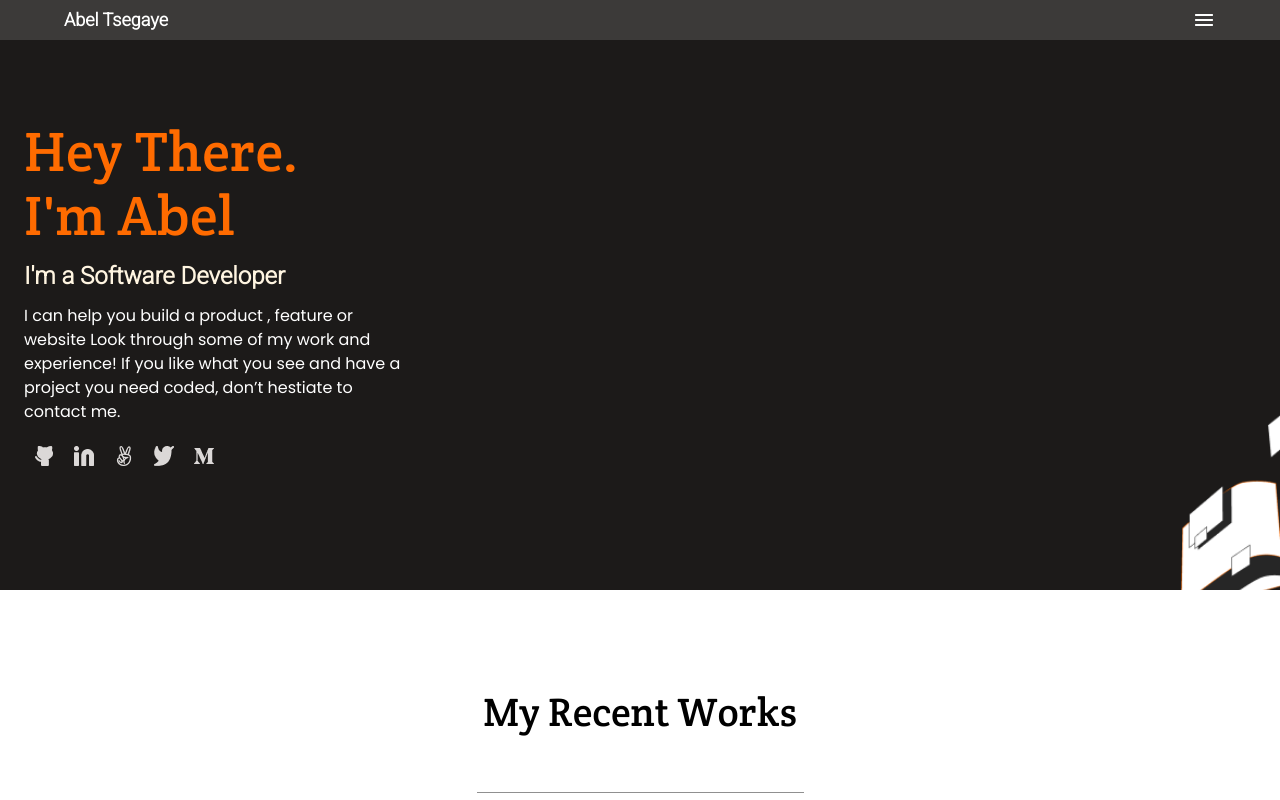
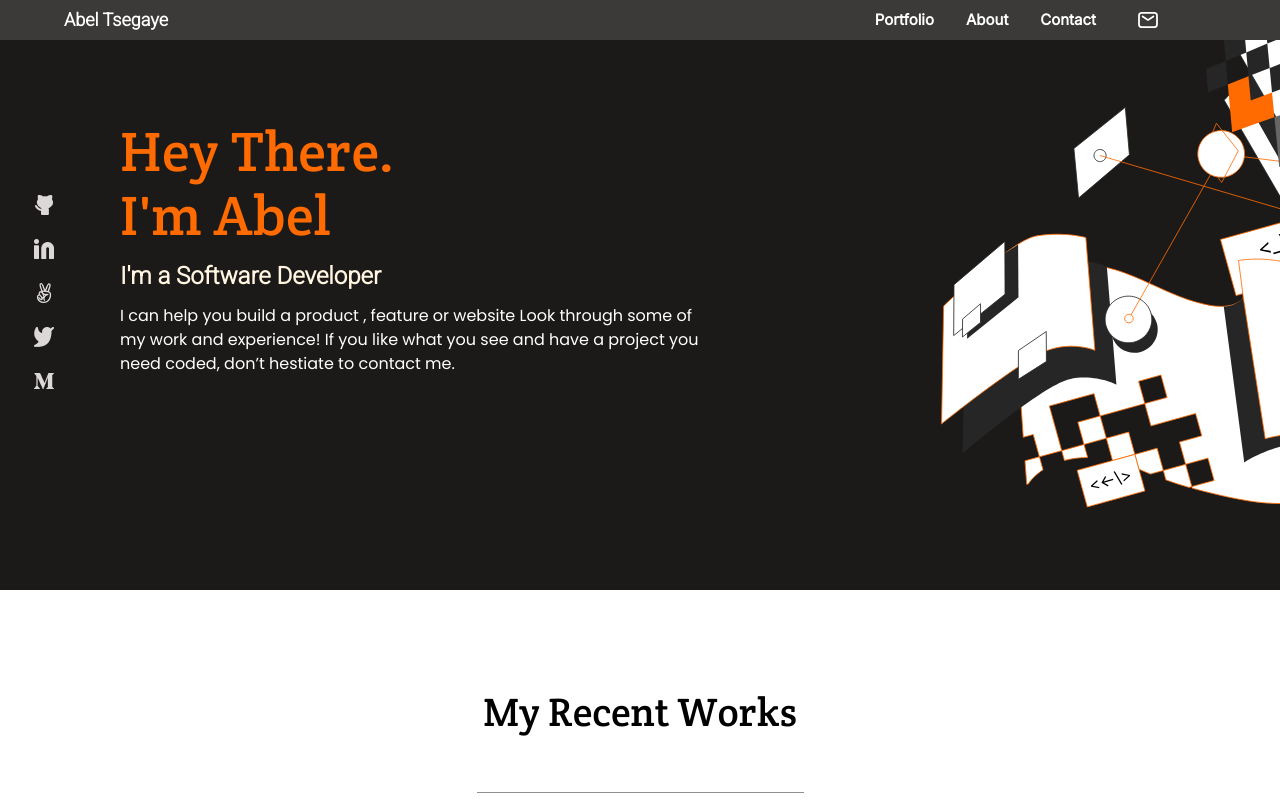
Before and after one commit to abeltsew/portfolio, a plain HTML site: page index.html in a window 1280 px wide. Shown: the top 800 px of the page. Drawn offline with Linux system fonts and the light colour scheme.

Commit message:
Added header Desktop Style

```diff
--- a/index.html
+++ b/index.html
@@ -15,18 +15,28 @@
           <a class="logo" href="#">Abel Tsegaye</a>
         </logo>
         <img class="mobileMenu" src="images\IconMenu.png" alt="Menu" />
+        <ul class="desktopMenu">
+          <li class="desktopLink">Portfolio</li>
+          <li class="desktopLink">About</li>
+          <li class="desktopLink">Contact</li>
+          <li class="desktopLink">
+            <img class="mail" src="/images/Mail.svg" alt="Mail" />
+          </li>
+        </ul>
       </nav>
     </header>
 
     <!-- Headline -->
     <section class="headline">
-      <h1>Hey There.<br />I'm Abel</h1>
-      <h2>I'm a Software Developer</h2>
-      <p>
-        I can help you build a product , feature or website Look through some of
-        my work and experience! If you like what you see and have a project you
-        need coded, don’t hestiate to contact me.
-      </p>
+      <div class="headerText">
+        <h1>Hey There.<br />I'm Abel</h1>
+        <h2 class="headelineSub">I'm a Software Developer</h2>
+        <p class="headlineDesc">
+          I can help you build a product , feature or website Look through some
+          of my work and experience! If you like what you see and have a project
+          you need coded, don’t hestiate to contact me.
+        </p>
+      </div>
       <ul class="socials">
         <li>
           <a class="linkIcon" href="https://github.com/abeltsew/">
--- a/style.css
+++ b/style.css
@@ -62,7 +62,7 @@ body {
   margin-bottom: 0.75rem;
 }
 
-.headline > h2 {
+.headelineSub {
   margin-left: 1.5rem;
   margin-right: 1.5rem;
   font-family: "Roboto", serif;
@@ -74,7 +74,7 @@ body {
   color: #fff5e1;
 }
 
-.headline > p {
+.headlineDesc {
   font-family: "Poppins", serif;
   font-style: normal;
   font-weight: 400;
@@ -109,12 +109,6 @@ body {
   z-index: 1;
   width: 10rem;
   bottom: 0%;
-}
-
-@media (min-width: 768px) {
-  .headline > p {
-    width: 30%;
-  }
 }
 
 .work {
@@ -480,3 +474,68 @@ footer {
   height: 4.5rem;
   border-top: solid 2px #dfe1e6;
 }
+
+.desktopMenu {
+  display: none;
+}
+
+@media (min-width: 768px) {
+  .mobileMenu {
+    display: none;
+  }
+
+  .desktopMenu {
+    display: flex;
+    justify-content: space-around;
+    align-items: center;
+    gap: 2rem;
+    list-style: none;
+    padding-right: 3rem;
+  }
+
+  .desktopLink {
+    font-family: "Inter", serif;
+    font-style: normal;
+    font-weight: 600;
+    font-size: 15px;
+    line-height: 20px;
+    color: #fff;
+  }
+
+  .mail {
+    width: 2.5rem;
+    height: 2.5rem;
+    padding-top: 0.25rem;
+  }
+
+  .bgImage {
+    position: absolute;
+    background-image: url("./images/Desk-Illustration-header.svg");
+    background-repeat: no-repeat;
+    background-size: cover;
+    width: 27rem;
+    right: 0;
+    top: 0%;
+    z-index: 20;
+  }
+
+  .headline {
+    flex-direction: row;
+  }
+
+  .headerText {
+    margin-left: 2rem;
+    height: 10px;
+  }
+
+  .headline > .socials {
+    flex-direction: column;
+    justify-content: center;
+    margin-right: auto;
+    order: -1;
+  }
+
+  .headlineDesc {
+    width: 50%;
+  }
+}
```
Also changed, not shown: images/Desk-Illustration-header.svg (added), images/Mail.svg (added).
